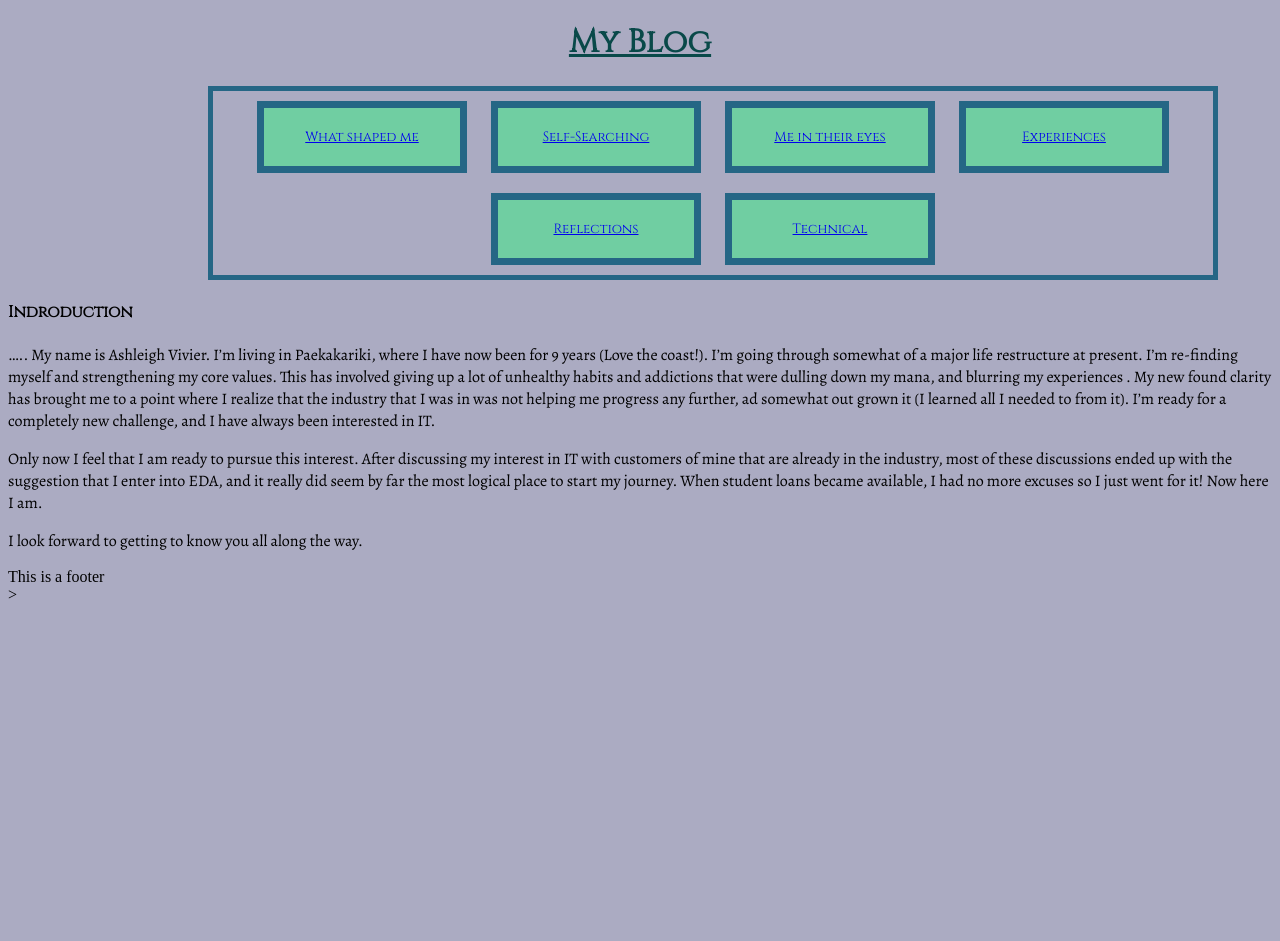
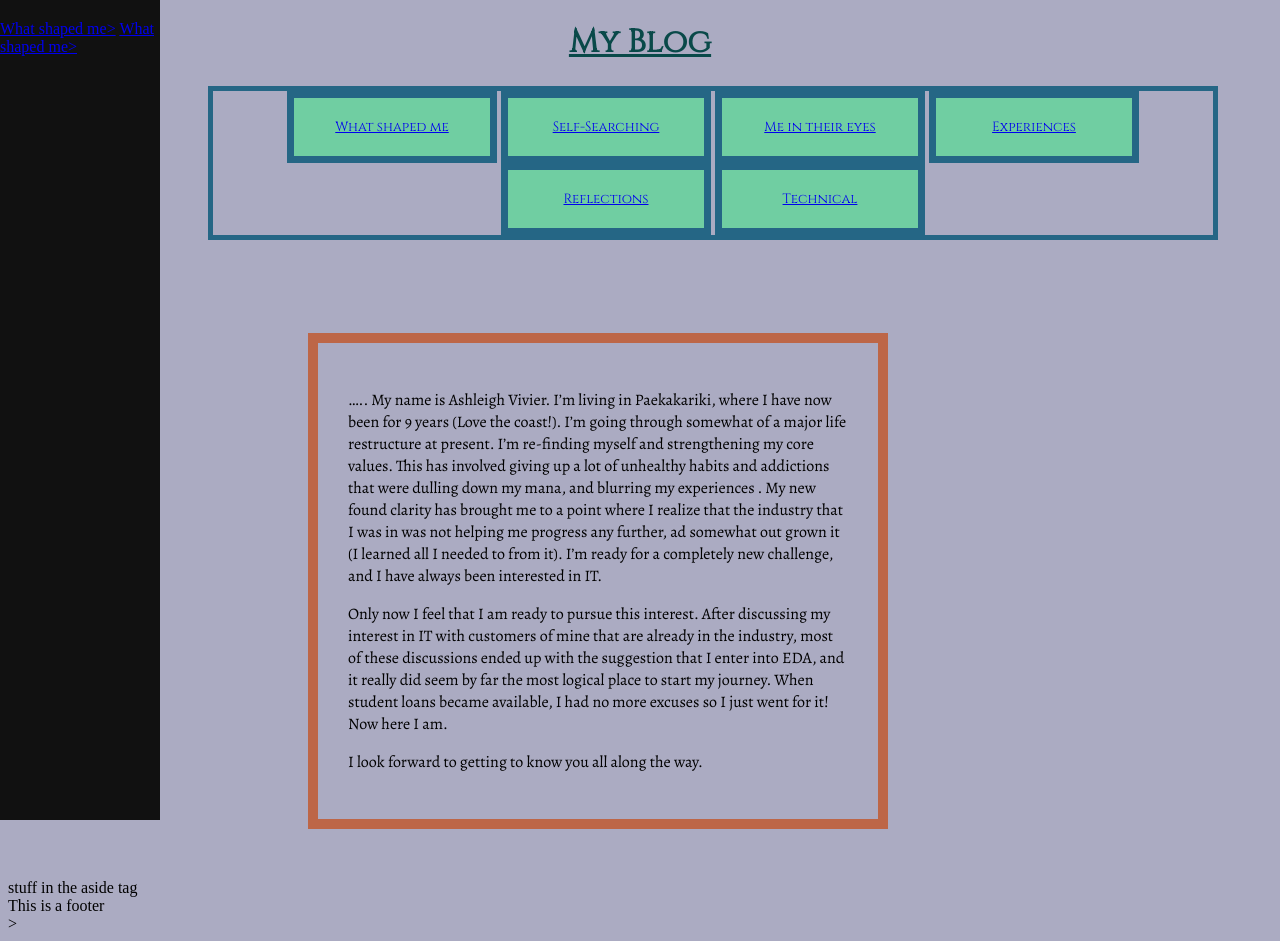
Before and after one commit to AshVivier/AshVivier.github.io, a plain HTML site: page index.html in a window 1280 px wide. Before the commit the page ends 800 px from the top, so only its background shows below. Drawn offline with nearby package versions, Linux system fonts and the light colour scheme; a web font is replaced by a local one.

Commit message:
Some extra css

```diff
--- a/index.html
+++ b/index.html
@@ -9,10 +9,12 @@
   </head>
 
   <body>
+      <header>
       <div style="color: rgb(9, 73, 73);">
     <h1 style="text-align: center; font-family: 'Libre Barcode 39 Text', cursive;
     font-family: 'Cinzel', serif;"> <u>My Blog</u></h1>
     </div>
+</header>
 <div class="buttonbox" style="text-align: center">
     <button style="text-align: center; font-family: 'Libre Barcode 39 Text', cursive;
     font-family: 'Cinzel', serif;">
@@ -44,7 +46,7 @@
         <div>
     <h4 style="font-family: 'Libre Barcode 39 Text', cursive;
     font-family: 'Cinzel', serif;">Indroduction</h4>
-
+    <article>
     <div style="font-family: 'Alegreya', serif;">
     <p>
         ….. My name is Ashleigh Vivier. I’m living in Paekakariki, where I have now been for 9 years (Love the coast!).
@@ -64,6 +66,16 @@
         I look forward to getting to know you all along the way.
     </p>
 </div>
+</article>
+    <!-- Side navigation -->
+    <div class="sidenav">
+        <a href="file:///C:/Users/white/Desktop/Dev%20Academy/AshVivier.github.io/whatshapedme.html">What shaped me></a>
+        <a href="file:///C:/Users/white/Desktop/Dev%20Academy/AshVivier.github.io/whatshapedme.html">What shaped me></a>
+    </div>
+    <!-- Page content -->
+
+
+<aside>stuff in the aside tag</aside>
 
   </body>
 
--- a/styles/main.css
+++ b/styles/main.css
@@ -2,14 +2,15 @@ body {
     background-color: rgb(171, 171, 194);
 }
 article {
-    margin: 50px;
+    margin: 50px 300px 50px 300px;
     width: 500px;
     border: solid 10px rgb(189, 102, 71);
     padding: 30px;
+    position: right;
 }
 
 Button {
-    color: black;
+    color: black;git
     margin: 10px;
     width: 210px;
     border: 7px solid rgb(37, 102, 133);
@@ -23,3 +24,22 @@ Button {
     border: 5px solid rgb(37, 102, 133);
     padding: rgb(188, 188, 214);
 }
+
+.sidenav {
+    height: 100%;
+    width: 160px;
+    position: fixed;
+    z-index: 1;
+    top: 0;
+    left: 0;
+    background-color: #111;
+    overflow-x: hidden;
+    padding-top: 20px;
+}
+
+.frogs {
+    margin: 50px;
+    width: 500px;
+    border: solid 10px rgb(189, 102, 71);
+    padding: 30px;
+}
```
Also changed, not shown: Blog/sprint1-technical.htm (deleted, +0 -27 lines), testimonies.html (+2 -1 lines), sprint-1-technical.html (added).
